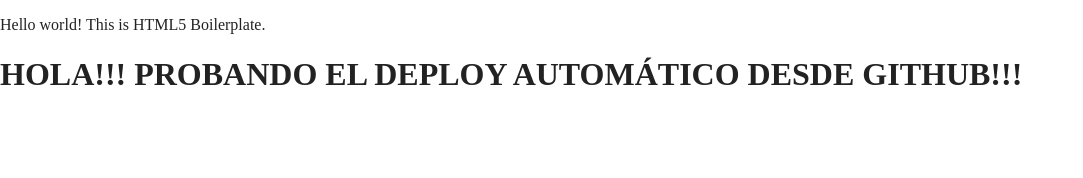
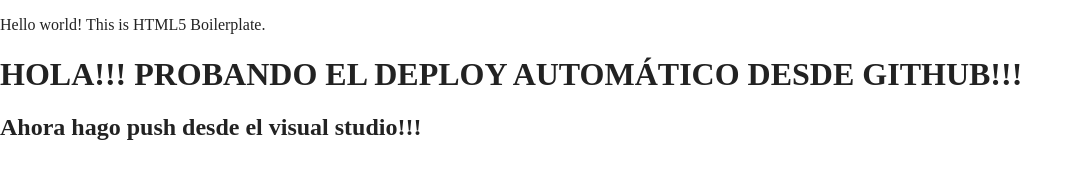
Before and after one commit to sponcea/clase-1007, a website built with Parcel: page public/index.html in a window 1280 px wide. Shown: the whole page, without its empty margins (0-1083 px from the left). Built offline with nearby package versions, Linux system fonts and the light colour scheme.

Commit message:
Hago commit desde el visual studio code

```diff
--- a/public/index.html
+++ b/public/index.html
@@ -27,6 +27,7 @@
   <!-- Add your site or application content here -->
   <p>Hello world! This is HTML5 Boilerplate.</p>
   <h1>HOLA!!! PROBANDO EL DEPLOY AUTOMÁTICO DESDE GITHUB!!!</h1>
+  <h2>Ahora hago push desde el visual studio!!!</h2>
   <script src="js/vendor/modernizr-3.11.2.min.js"></script>
   <script src="js/plugins.js"></script>
   <script src="js/main.js"></script>
```
